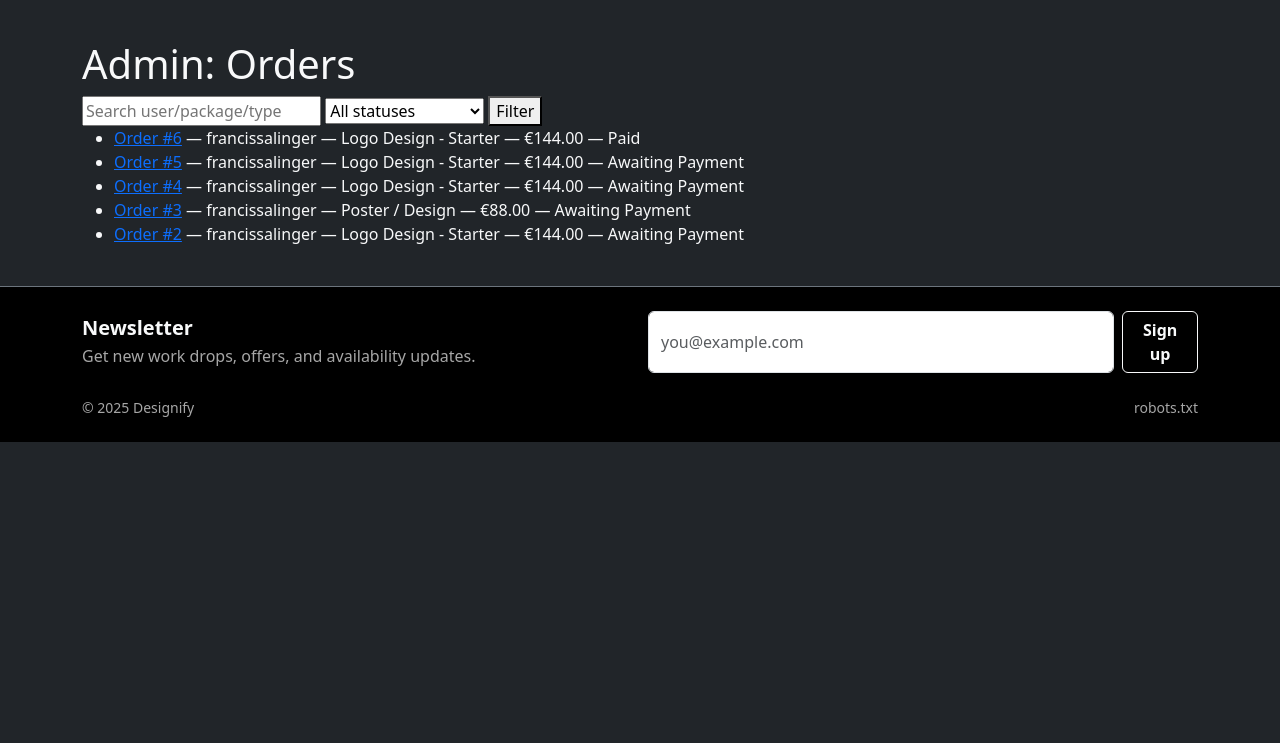
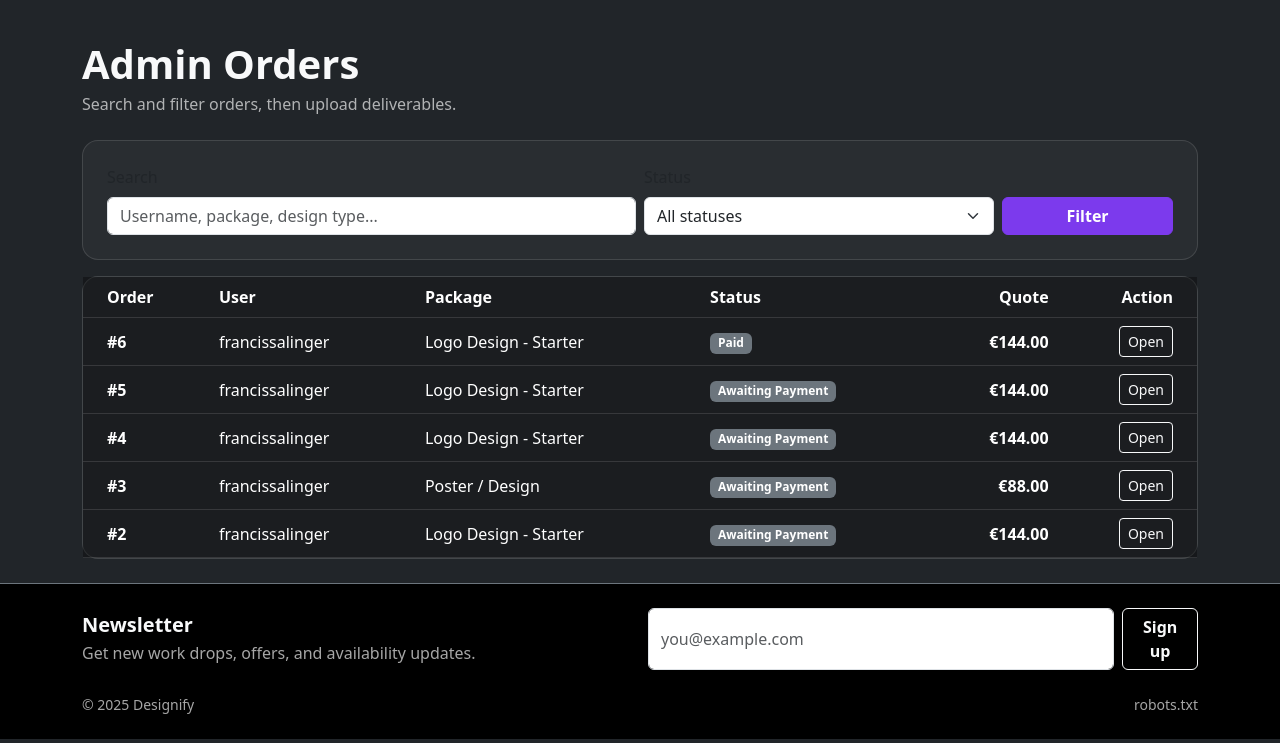
Before and after one commit to francisjxmes/designify, a Django app: page /orders/admin/ in a window 1280 px wide. Shown: the part 57-800 px from the top of the page. Run offline with Django 4.2, Linux system fonts and the light colour scheme; a user stored in the database is signed in; data comes from the database, SQL or seed files in the repository; both versions use the stored data as it was after the commit.

Commit message:
Style staff admin orders dashboard with bootstrap filters and table

```diff
--- a/static/css/style.css
+++ b/static/css/style.css
@@ -29,3 +29,8 @@ a .card:hover {
 }
 
 .form-text { color: rgba(255,255,255,0.55) !important; }
+
+.table-dark {
+  --bs-table-bg: rgba(0,0,0,0.35);
+  --bs-table-border-color: rgba(255,255,255,0.12);
+}
--- a/templates/orders/admin_order_list.html
+++ b/templates/orders/admin_order_list.html
@@ -1,29 +1,81 @@
 {% extends "base.html" %}
+
 {% block title %}Admin Orders | Designify{% endblock %}
+{% block meta_description %}Staff dashboard for managing Designify orders.{% endblock %}
+
 {% block content %}
-<h1>Admin: Orders</h1>
+<div class="d-flex flex-wrap justify-content-between align-items-end gap-2 mb-4">
+  <div>
+    <h1 class="fw-bold mb-1">Admin Orders</h1>
+    <p class="text-secondary mb-0">Search and filter orders, then upload deliverables.</p>
+  </div>
+</div>
 
-<form method="get">
-  <input type="text" name="q" placeholder="Search user/package/type" value="{{ q }}">
-  <select name="status">
+<div class="card rounded-4 mb-3">
+  <div class="card-body p-4">
+    <form method="get" class="row g-2 align-items-end">
+      <div class="col-12 col-md-6">
+        <label class="form-label">Search</label>
+        <input class="form-control" type="text" name="q" value="{{ q }}" placeholder="Username, package, design type...">
+      </div>
+
+      <div class="col-12 col-md-4">
+        <label class="form-label">Status</label>
+        <select class="form-select" name="status">
           <option value="">All statuses</option>
           {% for value,label in status_choices %}
             <option value="{{ value }}" {% if status == value %}selected{% endif %}>{{ label }}</option>
           {% endfor %}
         </select>
-  <button type="submit">Filter</button>
+      </div>
+
+      <div class="col-12 col-md-2 d-grid">
+        <button class="btn btn-primary fw-semibold" type="submit">Filter</button>
+      </div>
     </form>
+  </div>
+</div>
 
+<div class="card rounded-4">
+  <div class="card-body p-0">
     {% if orders %}
-  <ul>
+      <div class="table-responsive">
+        <table class="table table-dark table-hover mb-0 align-middle">
+          <thead>
+            <tr class="text-secondary">
+              <th class="ps-4">Order</th>
+              <th>User</th>
+              <th>Package</th>
+              <th>Status</th>
+              <th class="text-end">Quote</th>
+              <th class="text-end pe-4">Action</th>
+            </tr>
+          </thead>
+          <tbody>
             {% for o in orders %}
-      <li>
-        <a href="{% url 'order_admin_detail' o.id %}">Order #{{ o.id }}</a>
-        — {{ o.user.username }} — {{ o.package.name }} — €{{ o.quoted_price_eur }} — {{ o.get_status_display }}
-      </li>
+              <tr>
+                <td class="ps-4 fw-semibold">#{{ o.id }}</td>
+                <td>{{ o.user.username }}</td>
+                <td>{{ o.package.name }}</td>
+                <td>
+                  <span class="badge bg-secondary">{{ o.get_status_display }}</span>
+                </td>
+                <td class="text-end fw-bold">€{{ o.quoted_price_eur }}</td>
+                <td class="text-end pe-4">
+                  <a class="btn btn-outline-light btn-sm" href="{% url 'order_admin_detail' o.id %}">
+                    Open
+                  </a>
+                </td>
+              </tr>
             {% endfor %}
-  </ul>
+          </tbody>
+        </table>
+      </div>
     {% else %}
-  <p>No orders found.</p>
+      <div class="p-4">
+        <p class="text-secondary mb-0">No orders found.</p>
+      </div>
     {% endif %}
+  </div>
+</div>
 {% endblock %}
```
Also changed, not shown: db.sqlite3. Lines whose indentation alone changed are shown as unchanged.
